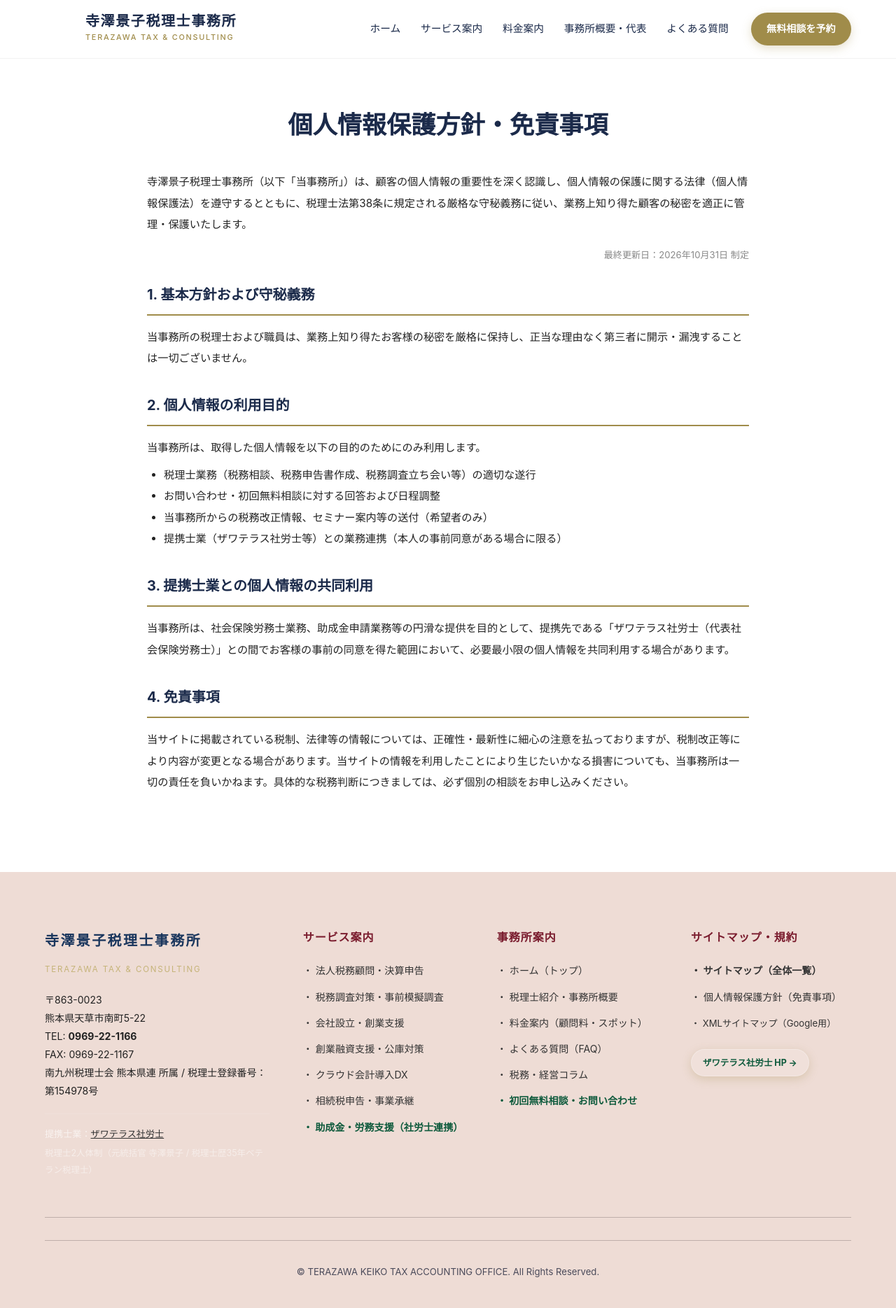
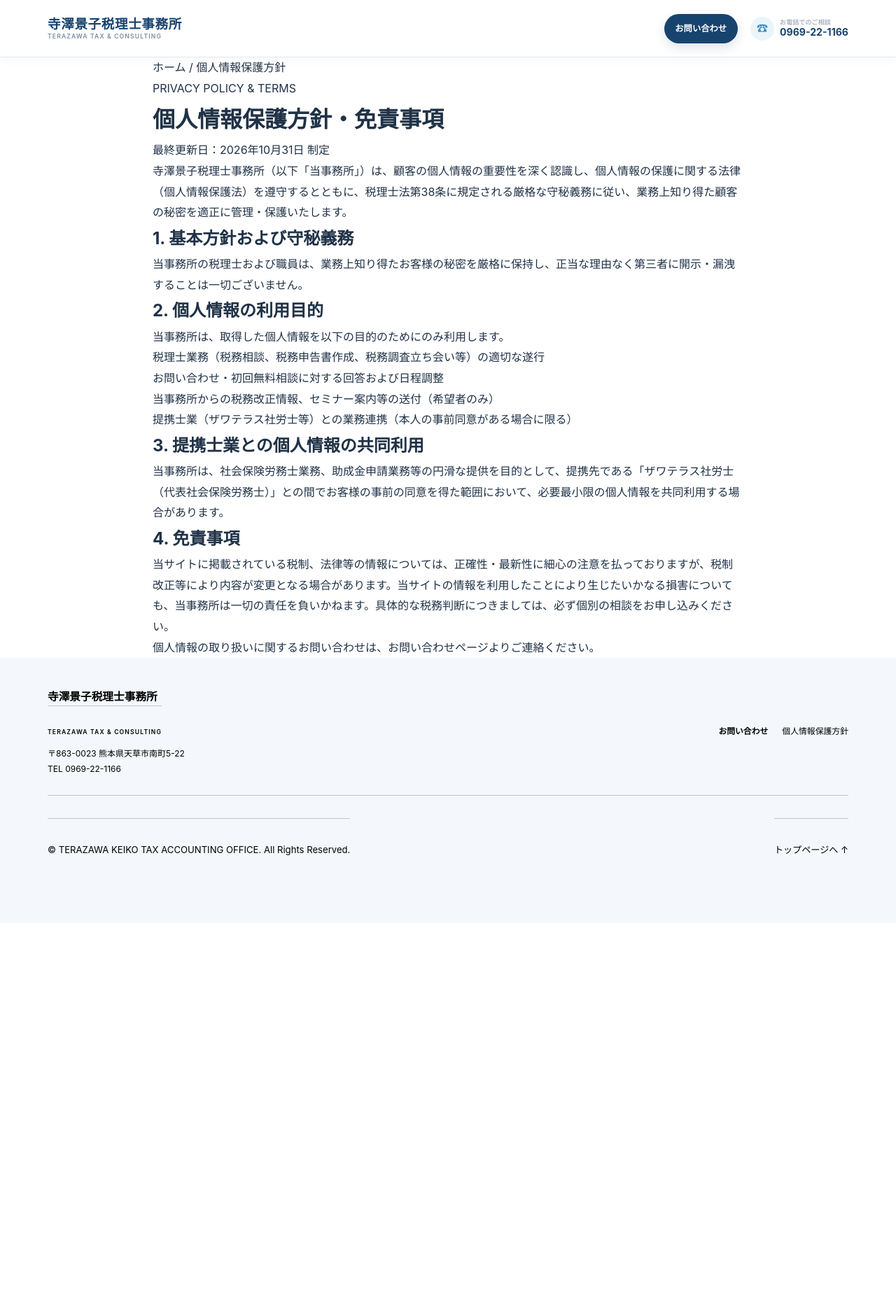
Before and after one commit to terazawazeirishi-blip/terazawazeirishi, a plain HTML site: page privacy.html in a window 1280 px wide. Shown: the whole page at 70% size. After the commit the page ends 1319 px from the top, so only its background shows below. Drawn offline with Linux system fonts and the light colour scheme.

Commit message:
Redesign privacy page to match current one-page site

```diff
--- a/privacy.html
+++ b/privacy.html
@@ -3,21 +3,19 @@
 <head>
   <meta charset="UTF-8">
   <meta name="viewport" content="width=device-width, initial-scale=1.0">
-  <title>個人情報保護方針・守秘義務 | 寺澤景子税理士事務所</title>
-  <meta name="description" content="税理士法第38条に基づく厳格な守秘義務および個人情報保護方針を定めております。提携先「ザワテラス社労士」との共同利用規定も明記。">
+  <title>個人情報保護方針・免責事項 | 寺澤景子税理士事務所</title>
+  <meta name="description" content="寺澤景子税理士事務所の個人情報保護方針、個人情報の利用目的、提携士業との共同利用、免責事項をご案内します。税理士法第38条に基づく守秘義務を遵守し、お客様の情報を適切に管理します。">
   <link rel="canonical" href="https://terazawazeirishi-blip.github.io/terazawazeirishi/privacy.html">
-  <!-- Open Graph Protocol -->
   <meta property="og:site_name" content="寺澤景子税理士事務所">
-  <meta property="og:title" content="個人情報保護方針・守秘義務 | 寺澤景子税理士事務所">
-  <meta property="og:description" content="税理士法第38条に基づく厳格な守秘義務および個人情報保護方針を定めております。提携先「ザワテラス社労士」との共同利用規定も明記。">
+  <meta property="og:title" content="個人情報保護方針・免責事項 | 寺澤景子税理士事務所">
+  <meta property="og:description" content="寺澤景子税理士事務所の個人情報保護方針、個人情報の利用目的、提携士業との共同利用、免責事項をご案内します。">
   <meta property="og:url" content="https://terazawazeirishi-blip.github.io/terazawazeirishi/privacy.html">
   <meta property="og:image" content="https://terazawazeirishi-blip.github.io/terazawazeirishi/assets/images/uploads/terazawa-hero.webp">
   <meta property="og:type" content="article">
   <meta property="og:locale" content="ja_JP">
-  <!-- Twitter Card -->
   <meta name="twitter:card" content="summary_large_image">
-  <meta name="twitter:title" content="個人情報保護方針・守秘義務 | 寺澤景子税理士事務所">
-  <meta name="twitter:description" content="税理士法第38条に基づく厳格な守秘義務および個人情報保護方針を定めております。提携先「ザワテラス社労士」との共同利用規定も明記。">
+  <meta name="twitter:title" content="個人情報保護方針・免責事項 | 寺澤景子税理士事務所">
+  <meta name="twitter:description" content="寺澤景子税理士事務所の個人情報保護方針、個人情報の利用目的、提携士業との共同利用、免責事項をご案内します。">
   <meta name="twitter:image" content="https://terazawazeirishi-blip.github.io/terazawazeirishi/assets/images/uploads/terazawa-hero.webp">
   <script type="application/ld+json">
   {
@@ -41,175 +39,130 @@
   </script>
   <link rel="preconnect" href="https://fonts.googleapis.com">
   <link rel="preconnect" href="https://fonts.gstatic.com" crossorigin>
-  <link href="https://fonts.googleapis.com/css2?family=Cinzel:wght@500;600;700&family=Noto+Sans+JP:wght@400;500;700&family=Noto+Serif+JP:wght@400;600;700&display=swap" rel="stylesheet">
+  <link href="https://fonts.googleapis.com/css2?family=Noto+Sans+JP:wght@400;500;600;700&family=Noto+Serif+JP:wght@500;600;700&display=swap" rel="stylesheet">
   <link rel="stylesheet" href="./assets/css/style.css">
+  <link rel="stylesheet" href="./assets/css/one-page.css">
 </head>
-<body data-cms-page="privacy">
+<body class="privacy-page" data-cms-page="privacy">
+  <a class="skip-link" href="#main-content">本文へスキップ</a>
 
-  <!-- ヘッダー -->
-  <header class="site-header" id="siteHeader">
-    <div class="container header-container">
-      <a href="./index.html" class="brand-logo" aria-label="寺澤景子税理士事務所 ホーム">
-        <svg class="brand-logo-img" viewBox="0 0 44 44" fill="none" xmlns="http://www.w3.org/2000/svg" aria-hidden="true">
-          <circle cx="22" cy="22" r="21" stroke="#A08C4A" stroke-width="1.5" stroke-dasharray="3 3"/>
-          <path d="M22 6C14 14 12 24 22 36C32 24 30 14 22 6Z" fill="#1B2A4A" opacity="0.9"/>
-        </svg>
-        <div class="brand-text">
-          <span class="brand-name">寺澤景子税理士事務所</span>
-          <span class="brand-en">TERAZAWA TAX &amp; CONSULTING</span>
-        </div>
+  <header class="site-header onepage-header" id="siteHeader">
+    <div class="container header-inner">
+      <a class="site-brand" href="./index.html#top" aria-label="寺澤景子税理士事務所 トップへ">
+        <span class="site-brand-copy">
+          <strong data-cms-value="office.office_name">寺澤景子税理士事務所</strong>
+          <small data-cms-value="office.english_name">TERAZAWA TAX &amp; CONSULTING</small>
+        </span>
       </a>
-      <nav class="header-nav" id="headerNav">
-        <ul class="nav-list">
-          <li><a href="./index.html" class="nav-link">ホーム</a></li>
-          <li><a href="./services.html" class="nav-link">サービス案内</a></li>
-          <li><a href="./pricing.html" class="nav-link">料金案内</a></li>
-          <li><a href="./profile.html" class="nav-link">事務所概要・代表</a></li>
-          <li><a href="./faq.html" class="nav-link">よくある質問</a></li>
-        </ul>
-        <a href="./contact.html" class="header-cta-btn">無料相談を予約</a>
+      <button class="menu-toggle" id="hamburgerBtn" type="button" aria-label="メニューを開く" aria-controls="headerNav" aria-expanded="false">
+        <span></span><span></span><span></span>
+      </button>
+      <nav class="header-nav onepage-nav" id="headerNav" aria-label="メインナビゲーション">
+        <a class="nav-link" data-cms-nav-id="nav-about" href="./index.html#about" hidden>選ばれる理由</a>
+        <a class="nav-link" data-cms-nav-id="nav-services" href="./index.html#services" hidden>サービス</a>
+        <a class="nav-link" data-cms-nav-id="nav-pricing" href="./index.html#pricing" hidden>料金案内</a>
+        <a class="nav-link" data-cms-nav-id="nav-office" href="./index.html#office" hidden>事務所紹介</a>
+        <a class="nav-link" data-cms-nav-id="nav-faq" href="./index.html#faq" hidden>よくある質問</a>
+        <a class="nav-contact" href="./index.html#contact">お問い合わせ</a>
       </nav>
+      <a class="header-phone" data-cms-href="office.tel" href="tel:0969221166">
+        <span class="header-phone-icon" aria-hidden="true">☎</span>
+        <span><small>お電話でのご相談</small><strong data-cms-value="office.tel">0969-22-1166</strong></span>
+      </a>
     </div>
   </header>
 
-  <main class="container-narrow" style="padding-top: calc(var(--header-height) + 4rem); padding-bottom: 7rem;">
-    <h1 data-cms-value="legal.page_title" style="font-family: var(--font-serif); font-size: 2.2rem; color: var(--color-primary); margin-bottom: 2rem; text-align: center;">個人情報保護方針・免責事項</h1>
+  <main class="privacy-main" id="main-content">
+    <div class="container narrow-container privacy-shell">
+      <nav class="privacy-breadcrumb" aria-label="パンくずリスト">
+        <a href="./index.html#top">ホーム</a>
+        <span aria-hidden="true">/</span>
+        <span aria-current="page">個人情報保護方針</span>
+      </nav>
 
-    <p data-cms-value="legal.declaration" style="font-size: 0.95rem; line-height: 2; color: var(--color-text-main); margin-bottom: 1rem;">寺澤景子税理士事務所の個人情報保護方針です。</p>
-    <p style="font-size: 0.82rem; color: var(--color-text-muted); text-align: right; margin-bottom: 1.5rem;">最終更新日：<span data-cms-value="legal.last_updated">2026年10月31日 制定</span></p>
-    <div data-cms-list="legal.sections" style="font-size: 0.95rem; line-height: 2; color: var(--color-text-main); display: flex; flex-direction: column; gap: 2rem;">
-      <section>
-        <h2 style="font-size: 1.25rem; color: var(--color-primary); border-bottom: 2px solid var(--color-accent); padding-bottom: 0.5rem; margin-bottom: 1rem;">1. 基本方針および守秘義務</h2>
-        <p>
-          寺澤景子税理士事務所（以下「当事務所」）は、顧客の個人情報の重要性を深く認識し、個人情報の保護に関する法律（個人情報保護法）を遵守するとともに、税理士法第38条に規定される厳格な守秘義務に従い、業務上知り得た顧客の秘密を適正に管理・保護いたします。
-        </p>
+      <header class="privacy-heading">
+        <p class="privacy-kicker" data-cms-value="legal.page_subtitle">PRIVACY POLICY &amp; TERMS</p>
+        <h1 data-cms-value="legal.page_title">個人情報保護方針・免責事項</h1>
+        <p class="privacy-updated">最終更新日：<time data-cms-value="legal.last_updated" datetime="2026-10-31">2026年10月31日 制定</time></p>
+      </header>
+
+      <p class="privacy-declaration" data-cms-value="legal.declaration">寺澤景子税理士事務所（以下「当事務所」）は、顧客の個人情報の重要性を深く認識し、個人情報の保護に関する法律（個人情報保護法）を遵守するとともに、税理士法第38条に規定される厳格な守秘義務に従い、業務上知り得た顧客の秘密を適正に管理・保護いたします。</p>
+
+      <div class="privacy-section-list" data-cms-list="legal.sections">
+        <section class="privacy-section">
+          <h2>1. 基本方針および守秘義務</h2>
+          <p>当事務所の税理士および職員は、業務上知り得たお客様の秘密を厳格に保持し、正当な理由なく第三者に開示・漏洩することは一切ございません。</p>
         </section>
-
-      <section>
-        <h2 style="font-size: 1.25rem; color: var(--color-primary); border-bottom: 2px solid var(--color-accent); padding-bottom: 0.5rem; margin-bottom: 1rem;">2. 個人情報の利用目的</h2>
+        <section class="privacy-section">
+          <h2>2. 個人情報の利用目的</h2>
           <p>当事務所は、取得した個人情報を以下の目的のためにのみ利用します。</p>
-        <ul style="list-style: disc; padding-left: 1.5rem; margin-top: 0.5rem;">
+          <ul>
             <li>税理士業務（税務相談、税務申告書作成、税務調査立ち会い等）の適切な遂行</li>
             <li>お問い合わせ・初回無料相談に対する回答および日程調整</li>
             <li>当事務所からの税務改正情報、セミナー案内等の送付（希望者のみ）</li>
             <li>提携士業（ザワテラス社労士等）との業務連携（本人の事前同意がある場合に限る）</li>
           </ul>
         </section>
-
-      <section>
-        <h2 style="font-size: 1.25rem; color: var(--color-primary); border-bottom: 2px solid var(--color-accent); padding-bottom: 0.5rem; margin-bottom: 1rem;">3. 提携士業との個人情報の共同利用</h2>
-        <p>
-          当事務所は、社会保険労務士業務、助成金申請業務等の円滑な提供を目的として、提携先である「ザワテラス社労士（代表社会保険労務士）」との間でお客様の事前の同意を得た範囲において、必要最小限の個人情報を共同利用する場合があります。
-        </p>
+        <section class="privacy-section">
+          <h2>3. 提携士業との個人情報の共同利用</h2>
+          <p>当事務所は、社会保険労務士業務、助成金申請業務等の円滑な提供を目的として、提携先である「ザワテラス社労士（代表社会保険労務士）」との間でお客様の事前の同意を得た範囲において、必要最小限の個人情報を共同利用する場合があります。</p>
         </section>
-
-      <section>
-        <h2 style="font-size: 1.25rem; color: var(--color-primary); border-bottom: 2px solid var(--color-accent); padding-bottom: 0.5rem; margin-bottom: 1rem;">4. 免責事項</h2>
-        <p>
-          当サイトに掲載されている税制、法律等の情報については、正確性・最新性に細心の注意を払っておりますが、税制改正等により内容が変更となる場合があります。当サイトの情報を利用したことにより生じたいかなる損害についても、当事務所は一切の責任を負いかねます。具体的な税務判断につきましては、必ず個別の相談をお申し込みください。
-        </p>
+        <section class="privacy-section">
+          <h2>4. 免責事項</h2>
+          <p>当サイトに掲載されている税制、法律等の情報については、正確性・最新性に細心の注意を払っておりますが、税制改正等により内容が変更となる場合があります。当サイトの情報を利用したことにより生じたいかなる損害についても、当事務所は一切の責任を負いかねます。具体的な税務判断につきましては、必ず個別の相談をお申し込みください。</p>
         </section>
         <template data-cms-template>
-        <section>
-          <h2 data-cms-value="heading" style="font-size: 1.25rem; color: var(--color-primary); border-bottom: 2px solid var(--color-accent); padding-bottom: 0.5rem; margin-bottom: 1rem;">規約の見出し</h2>
-          <p data-cms-value="body" style="white-space: pre-line;">規約の本文</p>
-          <ul data-cms-list="items" style="list-style: disc; padding-left: 1.5rem; margin-top: 0.5rem;">
+          <section class="privacy-section">
+            <h2 data-cms-value="heading">規約の見出し</h2>
+            <p data-cms-value="body">規約の本文</p>
+            <ul class="privacy-items" data-cms-list="items">
               <template data-cms-template><li>箇条書き項目</li></template>
             </ul>
           </section>
         </template>
       </div>
+
+      <p class="privacy-contact-note">個人情報の取り扱いに関するお問い合わせは、<a href="./index.html#contact">お問い合わせページ</a>よりご連絡ください。</p>
+    </div>
   </main>
 
-<!-- ======================================================================
-       フッター ＆ サイトマップ (Site Footer & Sitemap Navigation)
-       ====================================================================== -->
-  <footer class="site-footer">
-    <div class="container">
-      <div class="footer-top" style="display: grid; grid-template-columns: 1.4fr 1fr 1fr 1fr; gap: 3rem; margin-bottom: 3.5rem;">
-
-        <!-- カラム 1：事務所基本情報 -->
-        <div>
-          <div class="footer-brand-name" style="font-family: var(--font-serif); font-size: 1.25rem; font-weight: 600; color: #FFFFFF; letter-spacing: 0.08em; margin-bottom: 0.8rem;">
-            <span data-cms-value="office.office_name">寺澤景子税理士事務所</span>
-          </div>
-          <p style="font-size: 0.72rem; letter-spacing: 0.16em; color: var(--color-accent-light); margin-bottom: 1.2rem; text-transform: uppercase;">
-            <span data-cms-value="office.english_name">TERAZAWA TAX &amp; CONSULTING</span>
-          </p>
-          <address class="footer-address" style="font-style: normal; font-size: 0.88rem; line-height: 1.85; color: rgba(255, 255, 255, 0.75);">
-            〒863-0023<br>
-            熊本県天草市南町5-22<br>
-            TEL: <a data-cms-href="office.tel" href="tel:0969221166" style="color: #FFFFFF; font-weight: 600;"><span data-cms-value="office.tel">0969-22-1166</span></a><br>
-            FAX: <span data-cms-value="office.fax">0969-22-1167</span><br>
-            <span data-cms-value="office.affiliation">南九州税理士会 熊本県連 所属 / 税理士登録番号：第154978号</span>
-          </address>
-          <div style="margin-top: 1.2rem; padding-top: 1rem; border-top: 1px solid rgba(255, 255, 255, 0.12);">
-            <p style="font-size: 0.82rem; color: rgba(255, 255, 255, 0.65);">
-              提携士業：<a href="https://terazawa-sr.jbcsite.com/" target="_blank" rel="noopener noreferrer" style="color: var(--color-accent-light); text-decoration: underline;">ザワテラス社労士</a>
-            </p>
-            <p style="font-size: 0.78rem; color: rgba(255, 255, 255, 0.5); margin-top: 4px;">
-              税理士2人体制（元統括官 寺澤景子 / 税理士歴35年ベテラン税理士）
+  <footer class="site-footer onepage-footer">
+    <div class="container footer-inner">
+      <div class="footer-brand">
+        <a class="site-brand site-brand-footer" href="./index.html#top">
+          <span class="site-brand-copy">
+            <strong data-cms-value="office.office_name">寺澤景子税理士事務所</strong>
+            <small data-cms-value="office.english_name">TERAZAWA TAX &amp; CONSULTING</small>
+          </span>
+        </a>
+        <p>
+          <span data-cms-value="office.postal_code">〒863-0023</span>
+          <span data-cms-value="office.address">熊本県天草市南町5-22</span><br>
+          TEL <a data-cms-href="office.tel" href="tel:0969221166" data-cms-value="office.tel">0969-22-1166</a>
         </p>
       </div>
-        </div>
-
-        <!-- カラム 2：提供サービス一覧（サイトマップ） -->
-        <div>
-          <h4 class="footer-nav-title" style="font-family: var(--font-serif); font-size: 1rem; color: var(--color-accent-light); margin-bottom: 1.2rem; letter-spacing: 0.06em;">
-            サービス案内
-          </h4>
-          <ul class="footer-nav-list" style="display: flex; flex-direction: column; gap: 0.7rem; font-size: 0.88rem;">
-            <li><a href="./services.html#corporate" class="footer-nav-link">・ 法人税務顧問・決算申告</a></li>
-            <li><a href="./services.html#audit" class="footer-nav-link">・ 税務調査対策・事前模擬調査</a></li>
-            <li><a href="./services.html#startup" class="footer-nav-link">・ 会社設立・創業支援</a></li>
-            <li><a href="./services.html#finance" class="footer-nav-link">・ 創業融資支援・公庫対策</a></li>
-            <li><a href="./services.html#cloud" class="footer-nav-link">・ クラウド会計導入DX</a></li>
-            <li><a href="./services.html#inheritance" class="footer-nav-link">・ 相続税申告・事業承継</a></li>
-            <li><a href="./services.html#labor" class="footer-nav-link">・ 助成金・労務支援（社労士連携）</a></li>
-          </ul>
-        </div>
-
-        <!-- カラム 3：事務所・コンテンツ案内（サイトマップ） -->
-        <div>
-          <h4 class="footer-nav-title" style="font-family: var(--font-serif); font-size: 1rem; color: var(--color-accent-light); margin-bottom: 1.2rem; letter-spacing: 0.06em;">
-            事務所案内
-          </h4>
-          <ul class="footer-nav-list" style="display: flex; flex-direction: column; gap: 0.7rem; font-size: 0.88rem;">
-            <li><a href="./index.html" class="footer-nav-link">・ ホーム（トップ）</a></li>
-            <li><a href="./profile.html" class="footer-nav-link">・ 税理士紹介・事務所概要</a></li>
-            <li><a href="./pricing.html" class="footer-nav-link">・ 料金案内（顧問料・スポット）</a></li>
-            <li><a href="./faq.html" class="footer-nav-link">・ よくある質問（FAQ）</a></li>
-            <li><a href="./blog/index.html" class="footer-nav-link">・ 税務・経営コラム</a></li>
-            <li><a href="./contact.html" class="footer-nav-link" style="color: var(--color-accent-light); font-weight: 600;">・ 初回無料相談・お問い合わせ</a></li>
-          </ul>
-        </div>
-
-        <!-- カラム 4：サイトマップ ＆ 規約 -->
-        <div>
-          <h4 class="footer-nav-title" style="font-family: var(--font-serif); font-size: 1rem; color: var(--color-accent-light); margin-bottom: 1.2rem; letter-spacing: 0.06em;">
-            サイトマップ・規約
-          </h4>
-          <ul class="footer-nav-list" style="display: flex; flex-direction: column; gap: 0.7rem; font-size: 0.88rem;">
-            <li><a href="./sitemap.html" class="footer-nav-link" style="font-weight: 600; color: #FFFFFF;">・ サイトマップ（全体一覧）</a></li>
-            <li><a href="./privacy.html" class="footer-nav-link">・ 個人情報保護方針（免責事項）</a></li>
-            <li><a href="./sitemap.xml" target="_blank" rel="noopener noreferrer" class="footer-nav-link" style="color: rgba(255,255,255,0.5); font-size: 0.82rem;">・ XMLサイトマップ（Google用）</a></li>
-            <li style="margin-top: 0.8rem;">
-              <a href="https://terazawa-sr.jbcsite.com/" target="_blank" rel="noopener noreferrer" class="header-cta-btn" style="padding: 0.45rem 1rem; font-size: 0.78rem; background: rgba(255,255,255,0.12); border: 1px solid rgba(255,255,255,0.25);">
-                ザワテラス社労士 HP &rarr;
-              </a>
-            </li>
-          </ul>
-        </div>
-
-      </div>
-
-      <!-- コピーライト -->
-      <div class="footer-bottom" style="text-align: center; padding-top: 2rem; border-top: 1px solid rgba(255, 255, 255, 0.12); color: rgba(255, 255, 255, 0.5); font-size: 0.82rem;">
-        <p data-cms-value="office.copyright_text">&copy; 2026 TERAZAWA TAX &amp; CONSULTING. All Rights Reserved.</p>
+      <nav class="footer-links" aria-label="フッターナビゲーション">
+        <a data-cms-footer-id="footer-about" href="./index.html#about" hidden>選ばれる理由</a>
+        <a data-cms-footer-id="footer-services" href="./index.html#services" hidden>サービス</a>
+        <a data-cms-footer-id="footer-pricing" href="./index.html#pricing" hidden>料金</a>
+        <a data-cms-footer-id="footer-office" href="./index.html#office" hidden>事務所紹介</a>
+        <a data-cms-footer-id="footer-faq" href="./index.html#faq" hidden>よくある質問</a>
+        <a href="./index.html#contact">お問い合わせ</a>
+        <a href="./privacy.html" aria-current="page">個人情報保護方針</a>
+      </nav>
+      <div class="footer-bottom">
+        <span data-cms-value="office.copyright_text">© TERAZAWA TAX &amp; CONSULTING. All Rights Reserved.</span>
+        <a href="./index.html#top">トップページへ ↑</a>
       </div>
     </div>
   </footer>
 
+  <div class="mobile-action-bar" aria-label="お問い合わせ">
+    <a data-cms-href="office.tel" href="tel:0969221166" class="mobile-call"><span aria-hidden="true">☎</span><small>電話する</small></a>
+    <a href="./index.html#contact" class="mobile-inquiry"><span aria-hidden="true">✉</span><small>問い合わせ</small></a>
+  </div>
+
   <script src="./assets/js/main.js" defer></script>
+  <script src="./assets/js/one-page.js" defer></script>
 </body>
 </html>
```
Lines whose indentation alone changed are shown as unchanged.
